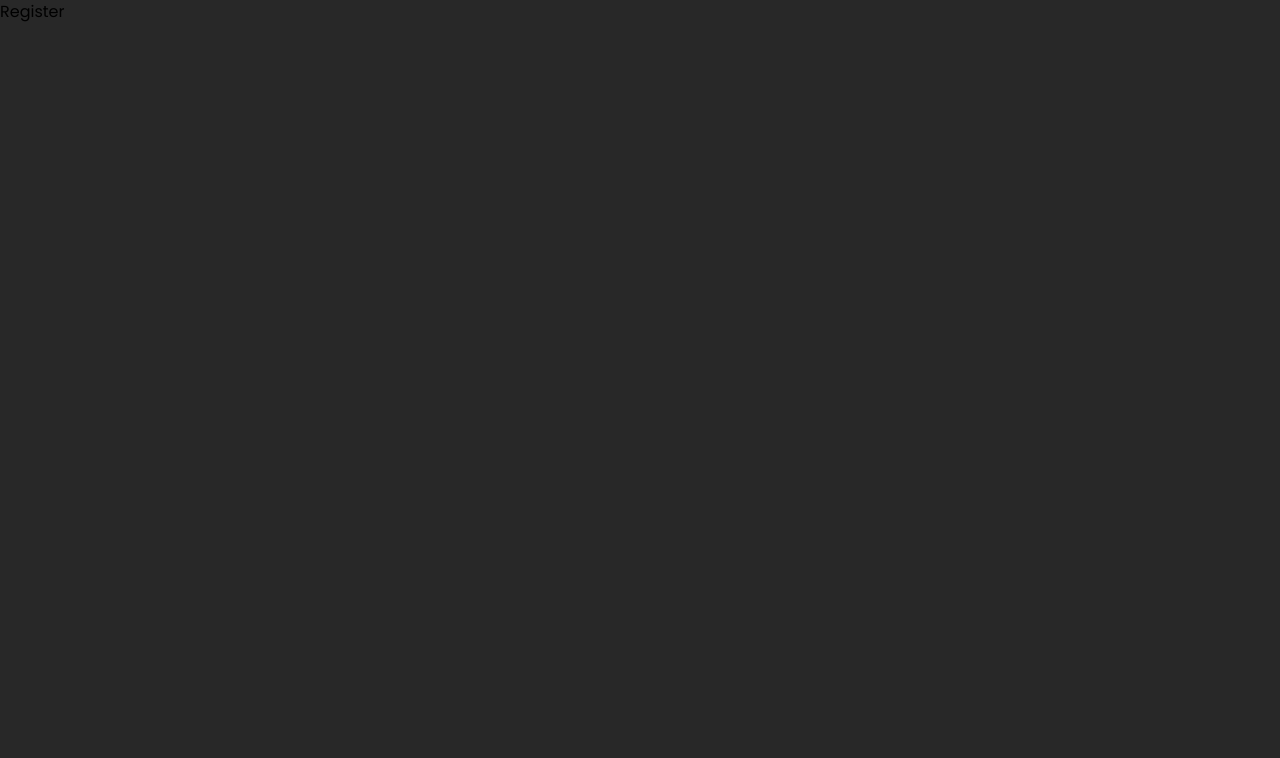
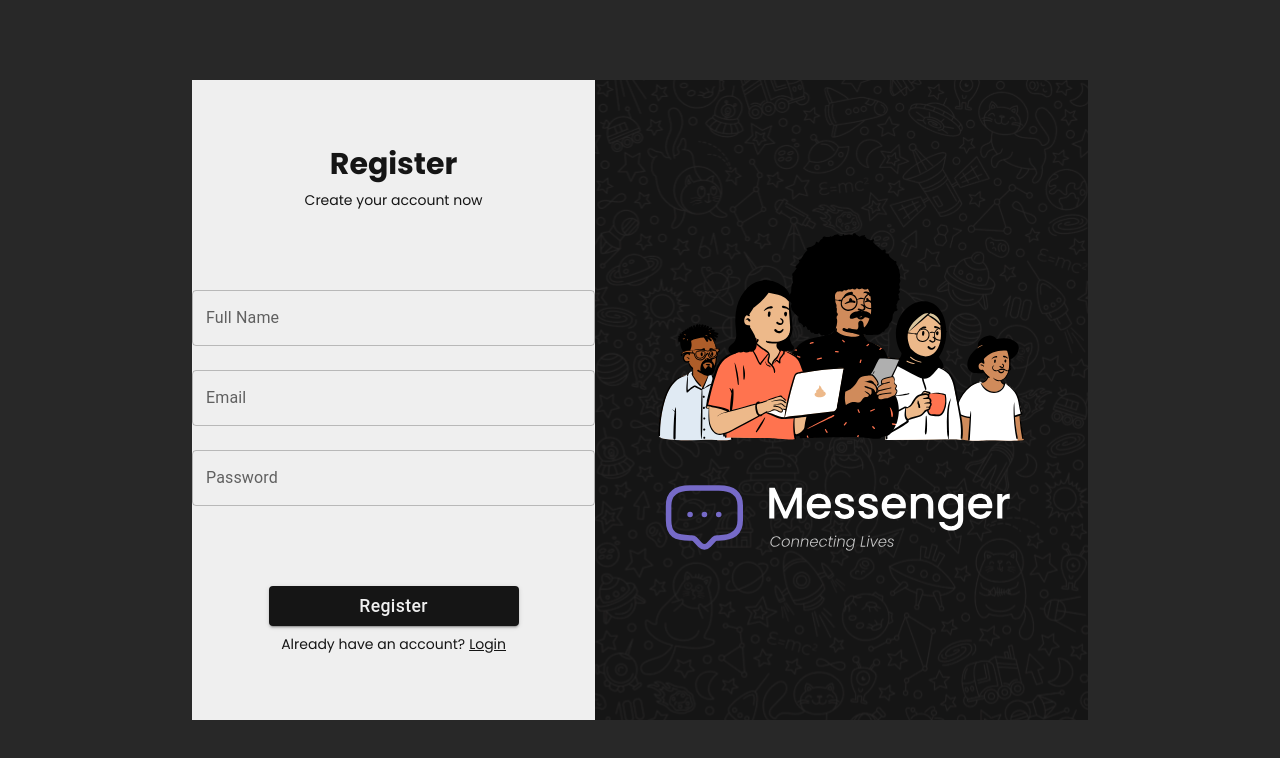
Before and after one commit to EshanTrivedi21/Messenger, a React (Create React App) app: page /register in a window 1280 px wide. Shown: the top 758 px of the page. Built offline with nearby package versions, Linux system fonts and the light colour scheme; the HTML template or start-up script is replaced by a standard one.

Commit message:
feat: register page ui

```diff
--- a/src/auth/Register.jsx
+++ b/src/auth/Register.jsx
@@ -1,9 +1,43 @@
-import React from 'react'
+import React from "react";
+import {
+  Container,
+  Box,
+  FlexRow,
+  AuthBg,
+  FlexCol,
+  Typography,
+  TextInput,
+  PrimaryButton,
+} from "../utilities/exports";
 
 const Register = () => {
   return (
-    <div>Register</div>
-  )
-}
+    <Container>
+      <Box className="h-[80vh] w-[70vw]">
+        <FlexRow className="justify-between">
+          <FlexCol className="!w-[45%] gap-20">
+            <FlexCol className="gap-2">
+              <Typography variant="auth-title" content="Register" />
+              <Typography variant="auth-subtitle" content="Create your account now"/>
+            </FlexCol>
+            <FlexCol className="w-[75%] gap-6">
+              <TextInput label="Full Name" />
+              <TextInput label="Email" />
+              <TextInput label="Password" />
+            </FlexCol>
+            <FlexCol className="gap-2">
+              <PrimaryButton label="Register" />
+              <FlexRow className="gap-1">
+                <Typography variant="auth-subtitle" content="Already have an account?"/>
+                <Typography variant="auth-link" content="Login" link="/login"/>
+              </FlexRow>
+            </FlexCol>
+          </FlexCol>
+          <AuthBg />
+        </FlexRow>
+      </Box>
+    </Container>
+  );
+};
 
-export default Register
+export default Register;
```
